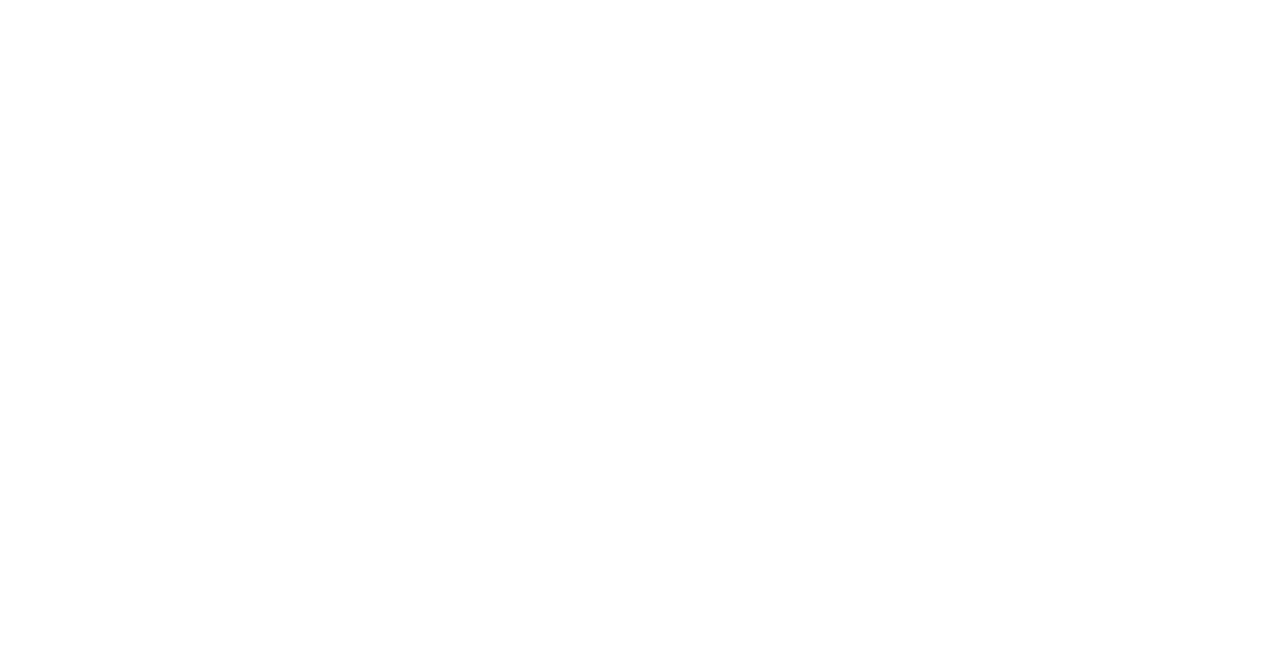
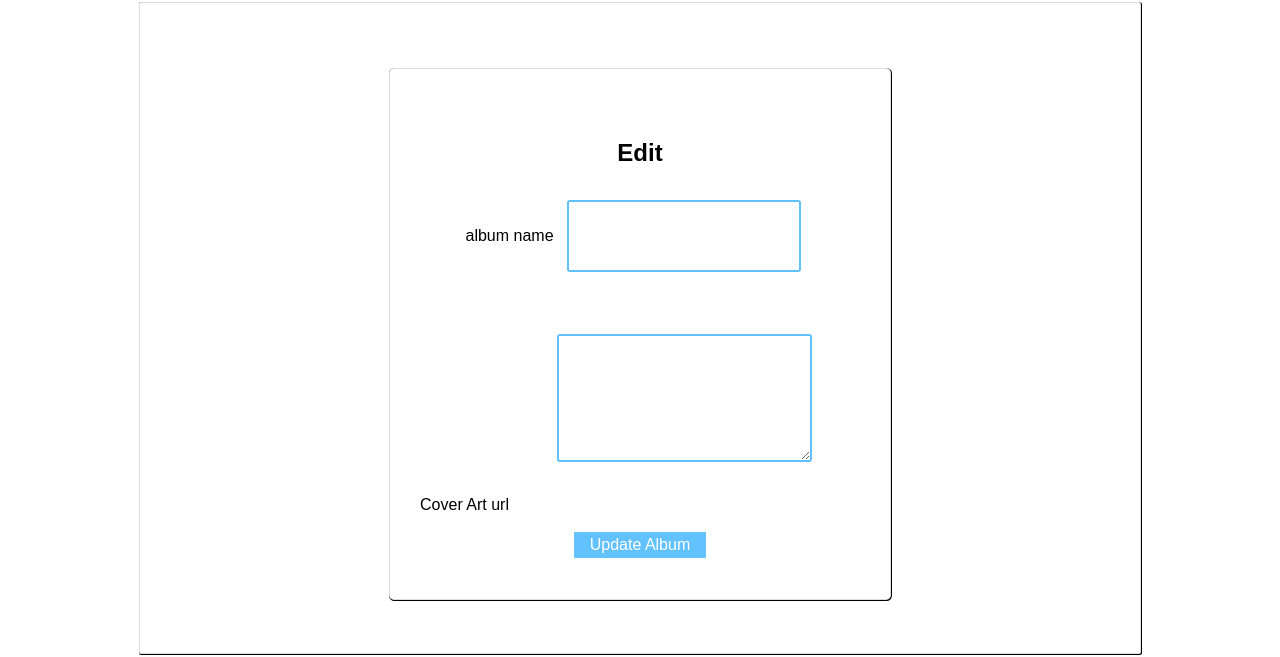
Before and after one commit to Andre2130/Project4, a React (Create React App) app in the folder client/: page /artists/1/albums/1/edit in a window 1280 px wide. Shown: the part 228-885 px from the top of the page. Before the commit the page ends 800 px from the top, so only its background shows below. Built offline with nearby package versions, Linux system fonts and the light colour scheme; no server answers.

Commit message:
changed redirect from edit form to artist page

```diff
--- a/client/src/App.js
+++ b/client/src/App.js
@@ -6,6 +6,7 @@
 import ArtistList from './components/ArtistList'
 import Artist from './components/Artist'
 import Album from './components/Album'
+import EditAlbum from './components/EditAlbum'
 class App extends Component {
   state = {
     artists: [],
@@ -19,12 +20,12 @@
       } catch(error){
           console.log(error)
       }
-      try {
-        const response = await axios.get('/api/artists_id/albums')
-        this.setState({songs: response.data})
-      } catch(error){
-          console.log(error)
-      }
+      // try {
+      //   const response = await axios.get('/api/artists_id/albums')
+      //   this.setState({songs: response.data})
+      // } catch(error){
+      //     console.log(error)
+      // }
   }
   render() {
     const ArtistListComponent = () => (<ArtistList artists={this.state.artists}/>)
@@ -36,6 +37,7 @@
               <Route exact path='/' render={ArtistListComponent} />
               <Route exact path='/artists/:artist_id' component={Artist}/>
               <Route exact path='/artists/:artist_id/albums/:album_id' component={Album}/>
+              <Route exact path="/artists/:artist_id/albums/:album_id/edit" component={EditAlbum} />
           </Switch>
 
       </div>
--- a/client/src/components/Album.jsx
+++ b/client/src/components/Album.jsx
@@ -4,7 +4,7 @@
 class Album extends Component {
     state = {
         album: {},
-        songs: [{}]
+        songs: [{}],
     }
 
   async componentWillMount(){
--- a/client/src/components/Artist.jsx
+++ b/client/src/components/Artist.jsx
@@ -31,10 +31,14 @@
             <div>
                 <img src={this.state.artist.photo_url} alt=""/>
                 <h1>{this.state.artist.name}</h1>
+                <button>Add album</button>
 
                 {this.state.albums.map(album => (
                     <div key={this.state.album}>
+                        <h1>{album.name}</h1>
                     <Link to={`/artists/${this.state.artist.id}/albums/${album.id}`}><img src={album.cover_art_url}/></Link>
+                    <button>Delete album</button>
+                    <Link to={`/artists/${this.state.artist.id}/albums/${album.id}/edit`}><button>Edit album</button></Link>
                     </div>
                 ))}
             </div>
--- a/client/src/components/ArtistList.jsx
+++ b/client/src/components/ArtistList.jsx
@@ -17,7 +17,10 @@
                 {
                     props.artists.map((artist) => {
                         return <div>
-                            <Link to={`/artists/${artist.id}`}><ArtistDisplay>{artist.name} <img src={artist.photo_url} height="100" width="100"/></ArtistDisplay></Link>
+                            <Link to={`/artists/${artist.id}`}><ArtistDisplay>
+                            <img src={artist.photo_url} height="100" width="100"/>
+                                <h1>{artist.name}</h1>
+                                </ArtistDisplay></Link>
                             </div>
                     })
                 }
--- /dev/null
+++ b/client/src/components/EditAlbum.jsx
@@ -0,0 +1,155 @@
+import React, { Component } from 'react';
+import axios from 'axios'
+import styled from 'styled-components';
+import { Redirect } from 'react-router-dom'
+
+const FormContainerParentContainer = styled.div`
+max-width: 1000px;
+max-height: 650px;
+border: 1px solid rgba(87, 87, 87, .2);
+border-radius: 2px;
+text-align: center;
+margin: 40px auto;
+box-shadow: .5px .5px .5px .5px;
+`
+
+
+const FormContainer = styled.div`
+font-family: "Oxygen", sans-serif;
+padding-top: 50px;
+padding-bottom: 80px;
+/* border: solid black 2px; */
+max-width: 700px;
+max-height: 500px;
+margin: 0 auto;
+/* pading: 0 1rem;  */
+text-align: center;
+background-color: white;
+border-radius: 5px;
+max-width: 500px;
+max-height: 400px;
+margin: 65px auto;
+border: 1px solid rgba(87, 87, 87, .2);
+box-shadow: .5px .5px .5px .5px;
+`
+
+const Input = styled.input.attrs({
+
+	margin: props => props.size || '1em',
+	padding: props => props.size || '2em'
+})`
+	color: black;
+    font-family: "Oxygen", sans-serif;
+	font-size: em;
+	border: 2px solid #62C1FF;
+	border-radius: 3px;
+    margin: ${props => props.margin};
+	padding: ${props => props.padding};
+`
+
+const Button = styled.button`
+cursor: pointer;
+background: #62C1FF;
+   color: white;
+   font-size: 1em;
+   margin: 1em;
+   padding: 0.25em 1em;
+   border: 2px solid white;
+   border-radius: 3px;
+   &:hover{
+        box-shadow: 1px 1px 2px;
+    }
+`
+const TextArea = styled.textarea.attrs({
+
+	margin: props => props.size || '.5em',
+	padding: props => props.size || '.5em'
+})`
+	color: black;
+    font-family: "Oxygen", sans-serif;
+	font-size: 0.75em;
+	border: 2px solid #62C1FF;
+	border-radius: 3px;
+    margin: ${props => props.margin};
+	padding: ${props => props.padding};
+`
+
+
+
+class EditAlbum extends Component {
+    state = {
+        updatedAlbum: {
+            name: '',
+            cover_art_url: ''
+        },
+        redirectToAlbum: false
+    }
+
+    async componentWillMount(){
+        try {
+            const {album_id , artist_id} = this.props.match.params
+          const response = await axios.get(`/api/artists/${artist_id}/albums/${album_id}`)
+          console.log(response)
+          this.setState({updatedAlbum: response.data})
+        }catch(error) {
+            console.log(error)
+        }
+    }
+    handleChange = (event) => {
+        const attribute = event.target.name
+        const updatedAlbum = { ...this.state.updatedAlbum }
+        updatedAlbum[attribute] = event.target.value
+        this.setState({ updatedAlbum: updatedAlbum })
+    }
+
+    handleSubmit = async (event) => {
+        event.preventDefault()
+        const {album_id , artist_id} = this.props.match.params
+        const clonedAlbum = { ...this.state.updatedAlbum }
+        const response = await axios.patch(`/api/artists/${artist_id}/albums/${album_id}`, {
+            album: clonedAlbum
+        })
+        await
+        this.setState({ updatedAlbum: response.data, redirectToAlbum: true })
+    }
+
+    render() {
+        if (this.state.redirectToAlbum) {
+            const {album_id , artist_id} = this.props.match.params
+            return (
+                <Redirect to={`/artists/${artist_id}`} />
+            )
+        }
+
+        return (
+            <FormContainerParentContainer>
+            <FormContainer>
+                <form onSubmit={this.handleSubmit}>
+                <h2>Edit</h2>
+                    <div>
+                        album name
+                        <Input onChange={this.handleChange}
+                        value={this.state.updatedAlbum.name}
+                        name='name'
+                        type="text"  />
+                    </div>
+                    <div>
+                        Cover Art url
+                        <TextArea onChange={this.handleChange}
+                        value={this.state.updatedAlbum.cover_art_url}
+                        name='cover_art_url'
+                        type="text"
+                        size="4em"/>
+                    </div>
+                    <div>
+                        <Button>Update Album</Button>
+                    </div>
+                </form>
+            </FormContainer>
+            </FormContainerParentContainer>
+        )
+    }
+}
+
+
+export default EditAlbum;
```
